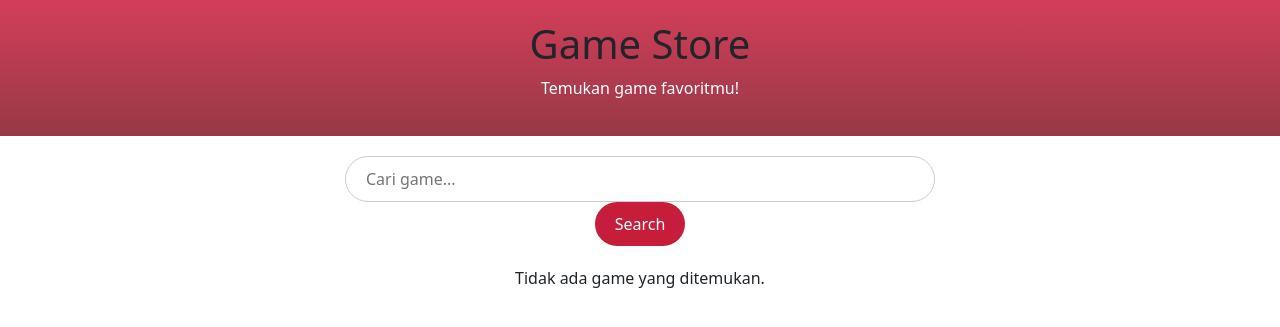
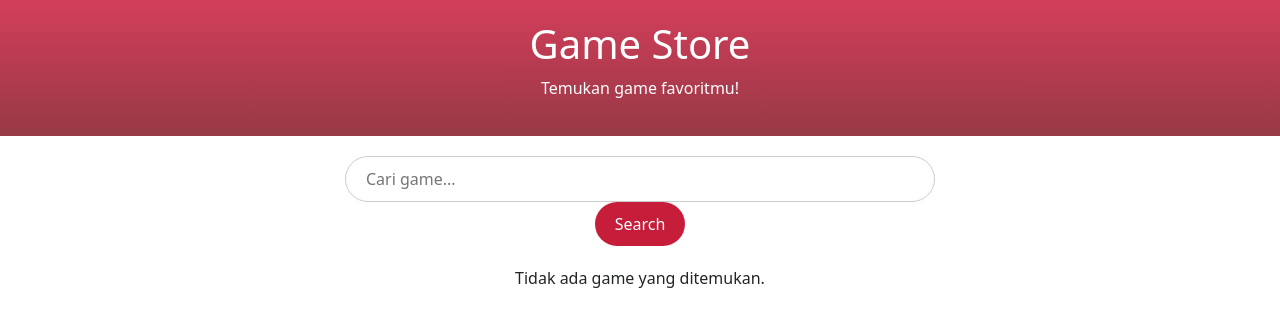
Before and after one commit to D3VIDE/tekweb_project, a PHP site: page /main_form/store.php in a window 1280 px wide. Shown: the top 327 px of the page. Run offline with PHP 8.4, Linux system fonts and the light colour scheme; data that the repository does not hold is empty.

```diff
--- a/main_form/store.php
+++ b/main_form/store.php
@@ -75,7 +75,7 @@ $result = $stmt->get_result();
 <body>
 <div class="store-header">
     <a href="../main_form/mainForm.php" class="text-decoration-none text-dark">
-        <h1>Game Store</h1>
+        <h1 style="color:white;">Game Store</h1>
     </a>
     <p>Temukan game favoritmu!</p>
 </div>
```
